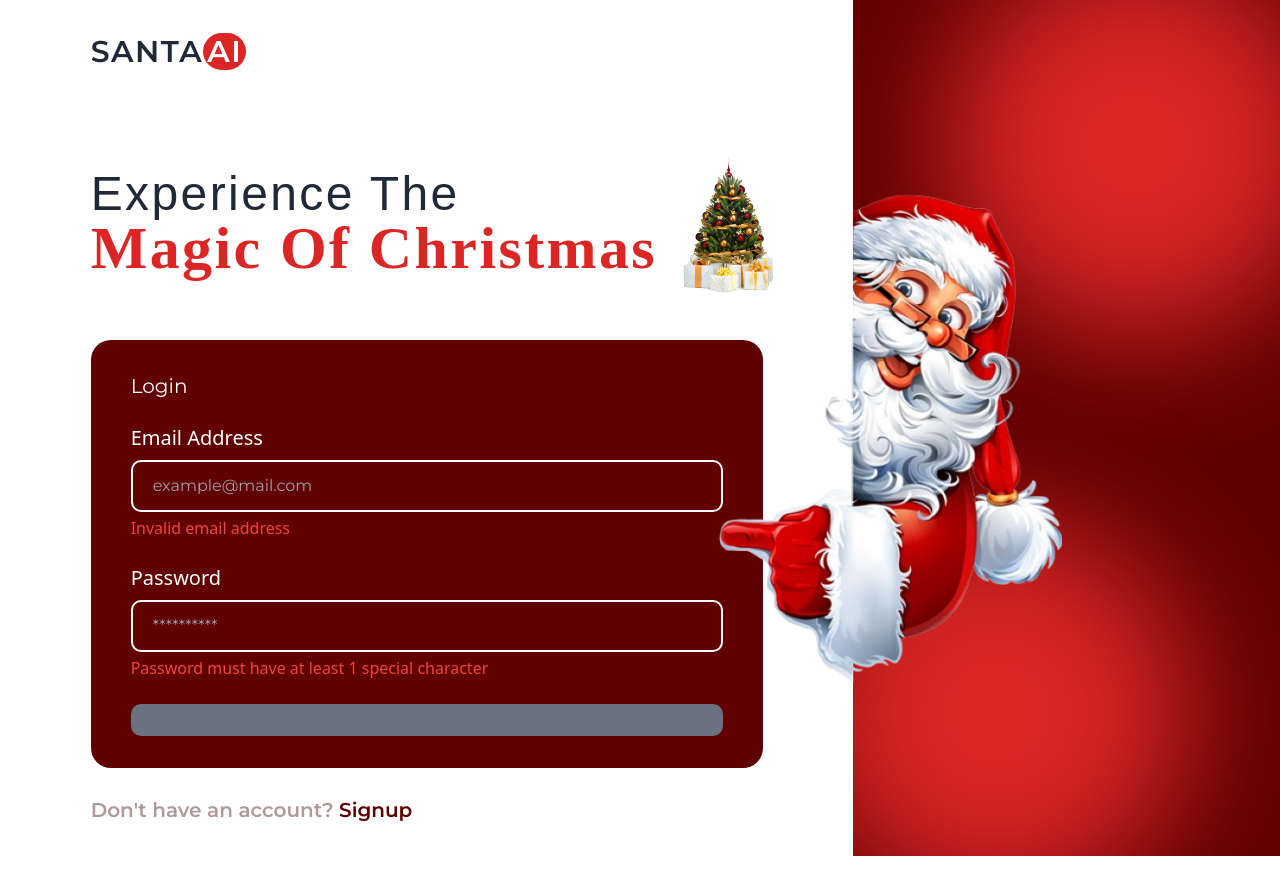
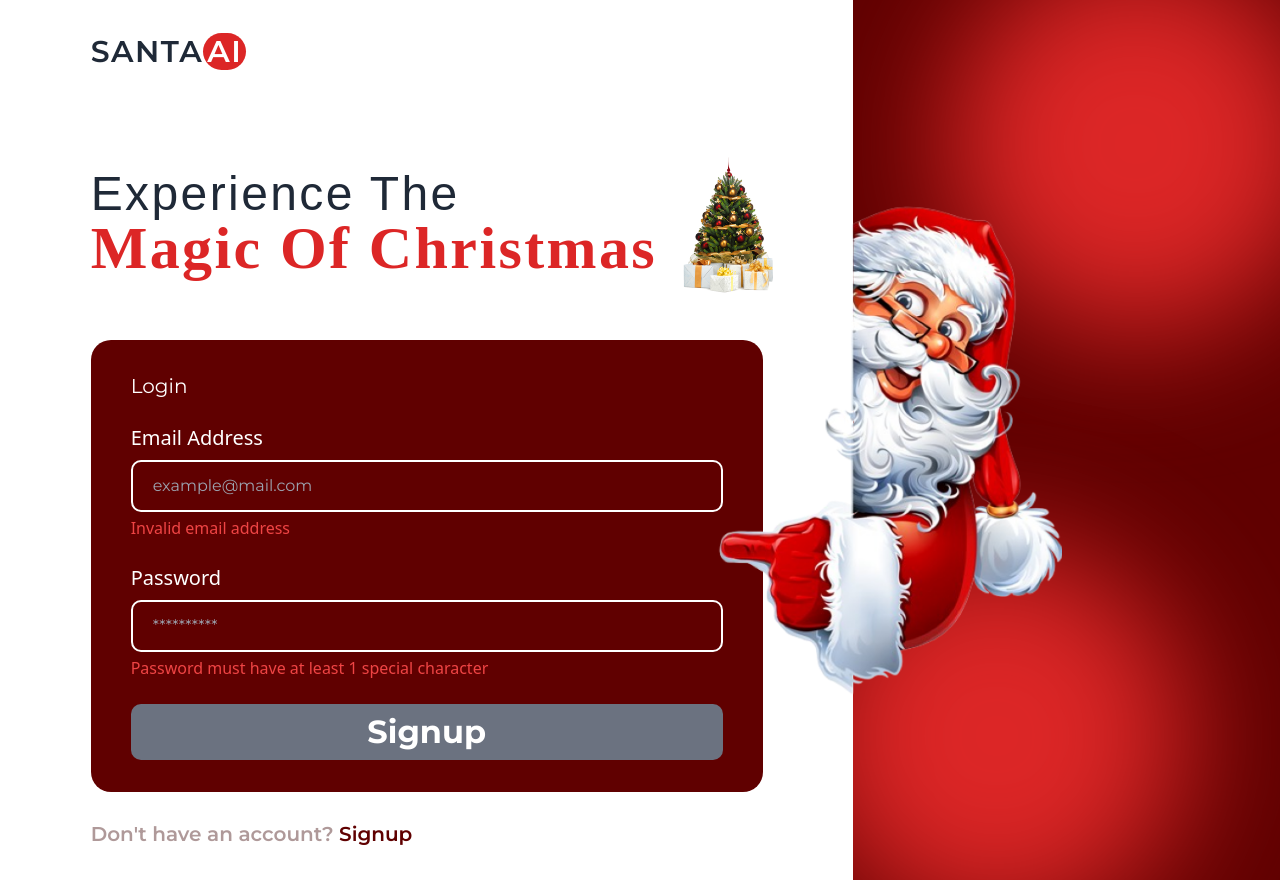
Before and after one commit to stutern23/santa-fe, a React (Vite) app: page /signin in a window 1280 px wide. Before the commit the page ends 856 px from the top, so only its background shows below. Built offline with nearby package versions, Linux system fonts and the light colour scheme; a web font is replaced by a local one.

Commit message:
fixed sidebar nav

```diff
--- a/src/Signin.tsx
+++ b/src/Signin.tsx
@@ -39,12 +39,13 @@ export default function Signin() {
           <Button
             className={twMerge(
               "transition-colors duration-200 bg-red-600 p-2 text-base md:p-4 hover:bg-red-800",
-              !isFormValid && "bg-gray-500"
+              !isFormValid && "bg-gray-500 hover:bg-gray-500"
             )}
-            label="Signup"
             disabled={isFormValid}
             onClick={() => {}}
-          />
+          >
+            Signup
+          </Button>
         </div>
       </div>
       <p className="font-montserrat text-base md:text-xl text-[#AF9999] font-semibold">
```
